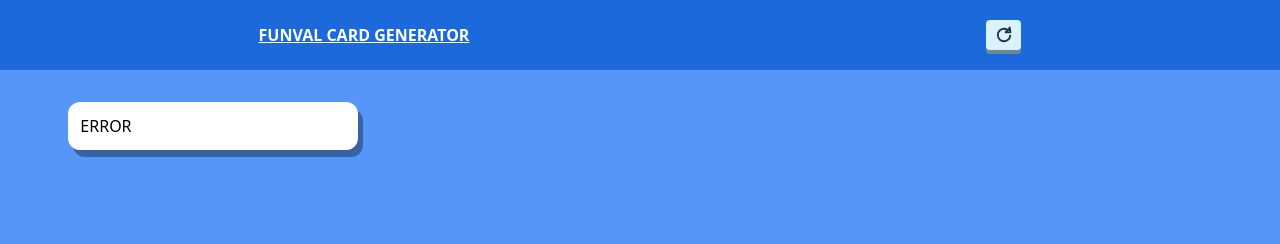
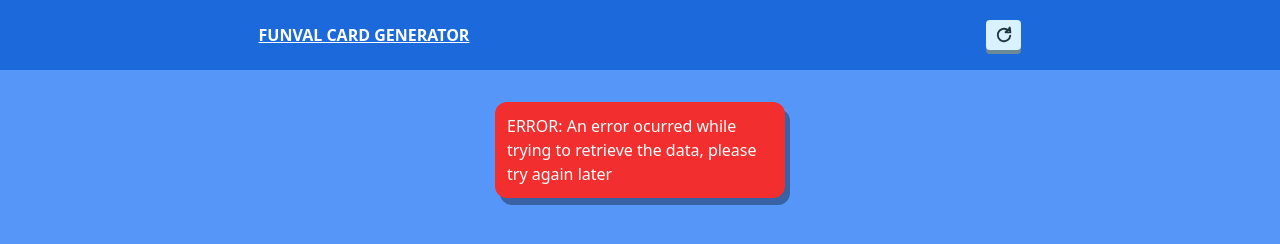
Before and after one commit to TBejarano24/practica-10, a website: page index.html in a window 1280 px wide. Drawn offline with Linux system fonts and the light colour scheme; no server answers.

Commit message:
Se terminó el diseño del mensaje de alerta para que aparezca en un llamativo color de rojo y centrado para que sea fácil de percibir.

```diff
--- a/main.js
+++ b/main.js
@@ -48,19 +48,22 @@ async function insertCard(usersData) {
     /*Acceder a la lista de clases de cardContainer y modificarlo para que me permita mostrar un sólo elemento centrado*/
     let div = document.createElement("div");
     div.classList.add(
-      "m-3",
+      "absolute",
+      "mx-auto",
       "mt-8",
       "flex",
       "flex-col",
       "gap-1",
       "p-3",
       "shadow-[5px_7px_#00000058]",
-      "bg-white",
+      "bg-[#f32e2e]",
+      "text-white",
       "rounded-xl",
-      "min-w-[290px]",
+      "max-w-[290px]",
       "justify-self-center"
     );
-    div.textContent = "ERROR";
+    div.textContent =
+      "ERROR: An error ocurred while trying to retrieve the data, please try again later";
     cardContainer.appendChild(div);
   }
 }
```
Also changed, not shown: output.css.
